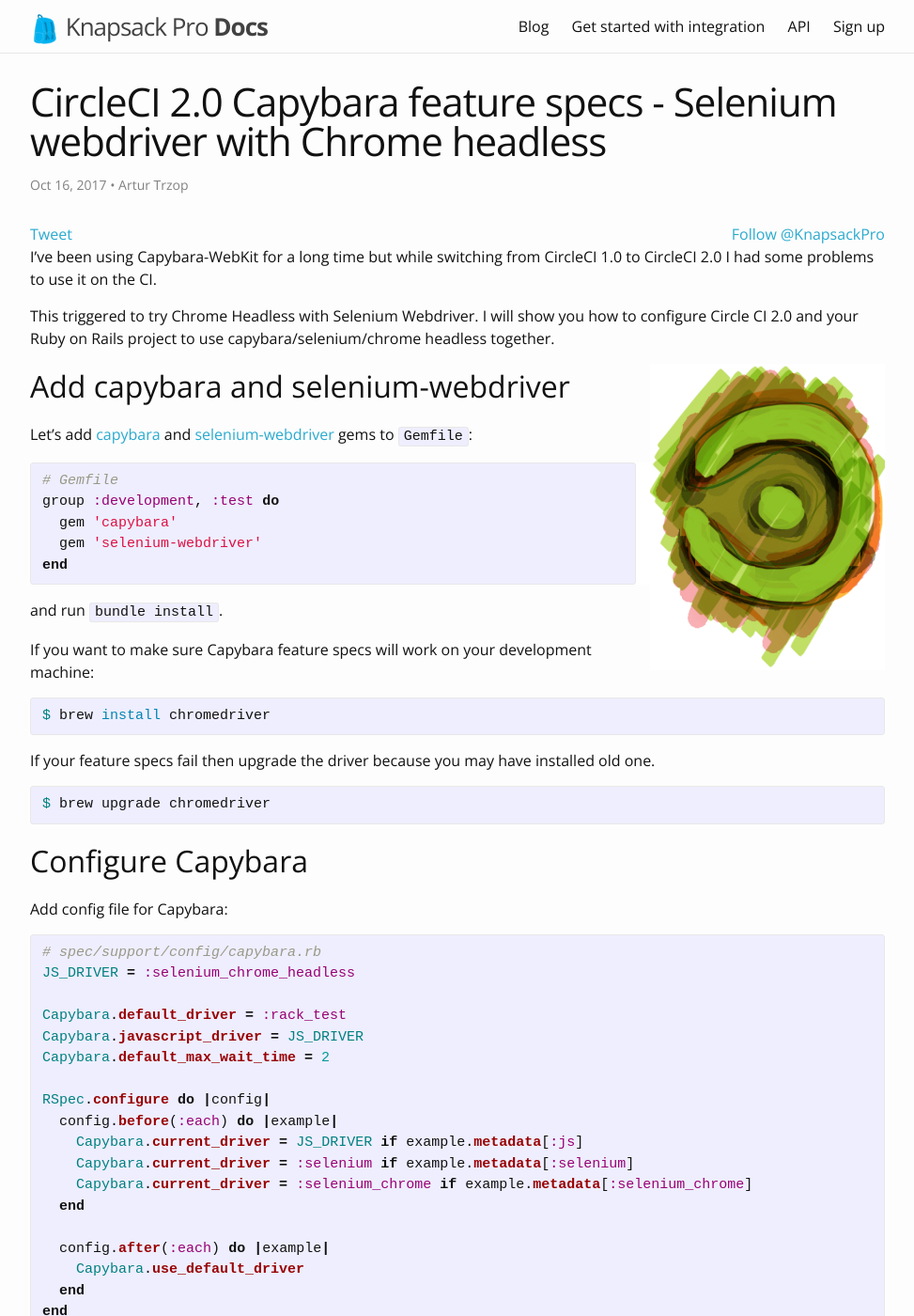
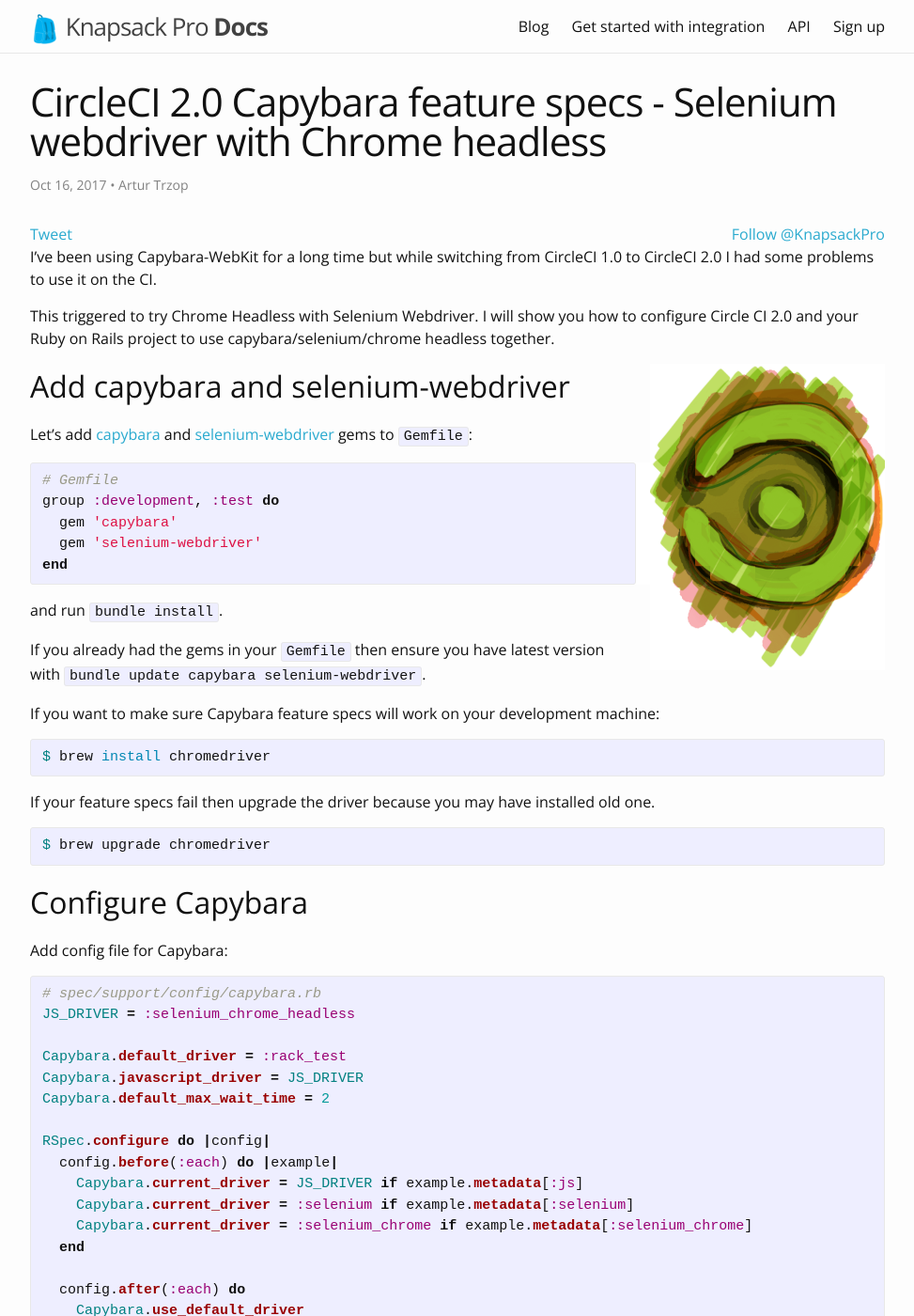
Before and after one commit to KnapsackPro/docs.knapsackpro.com, a Jekyll site: the page built from _posts/2017-10-16-circleci-2-0-capybara-feature-specs-selenium-webdriver-with-chrome-headless.md, in a window 1280 px wide and 1400 px high. Shown: the whole window at 94% size, without its empty margins (153-1126 px from the left). Built offline with Jekyll 4.4.1, drawn with Linux system fonts in a browser that asks for light colours; nearby versions of some CDN libraries; comment, search, counter and statistics services are not loaded.

Commit message:
Improve CircleCI Chrome headless post

```diff
--- a/_posts/2017-10-16-circleci-2-0-capybara-feature-specs-selenium-webdriver-with-chrome-headless.md
+++ b/_posts/2017-10-16-circleci-2-0-capybara-feature-specs-selenium-webdriver-with-chrome-headless.md
@@ -27,6 +27,7 @@ end
 
 and run `bundle install`.
 
+If you already had the gems in your `Gemfile` then ensure you have latest version with `bundle update capybara selenium-webdriver`.
 
 If you want to make sure Capybara feature specs will work on your development machine:
 
@@ -59,7 +60,7 @@ RSpec.configure do |config|
     Capybara.current_driver = :selenium_chrome if example.metadata[:selenium_chrome]
   end
 
-  config.after(:each) do |example|
+  config.after(:each) do
     Capybara.use_default_driver
   end
 end
```
